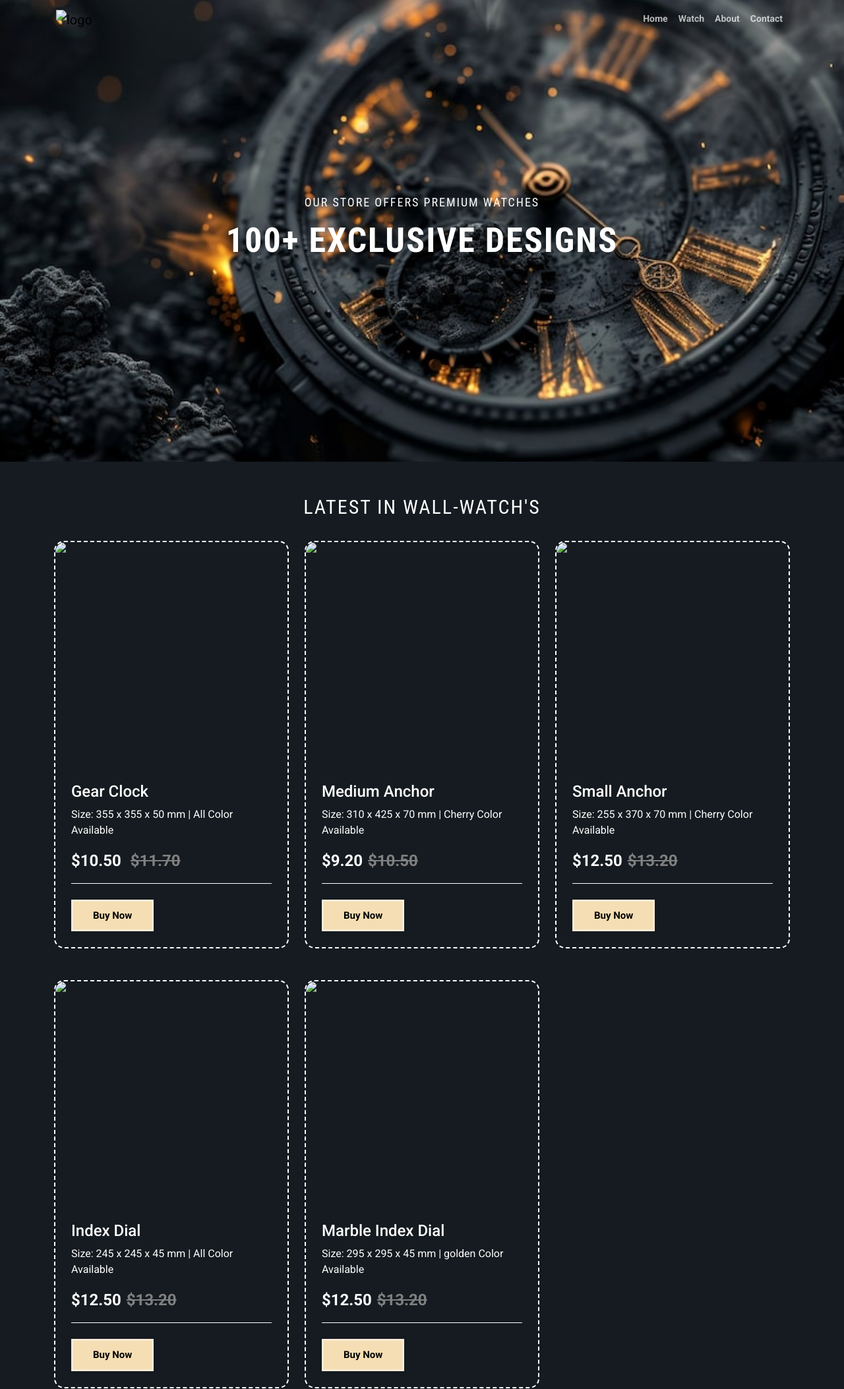
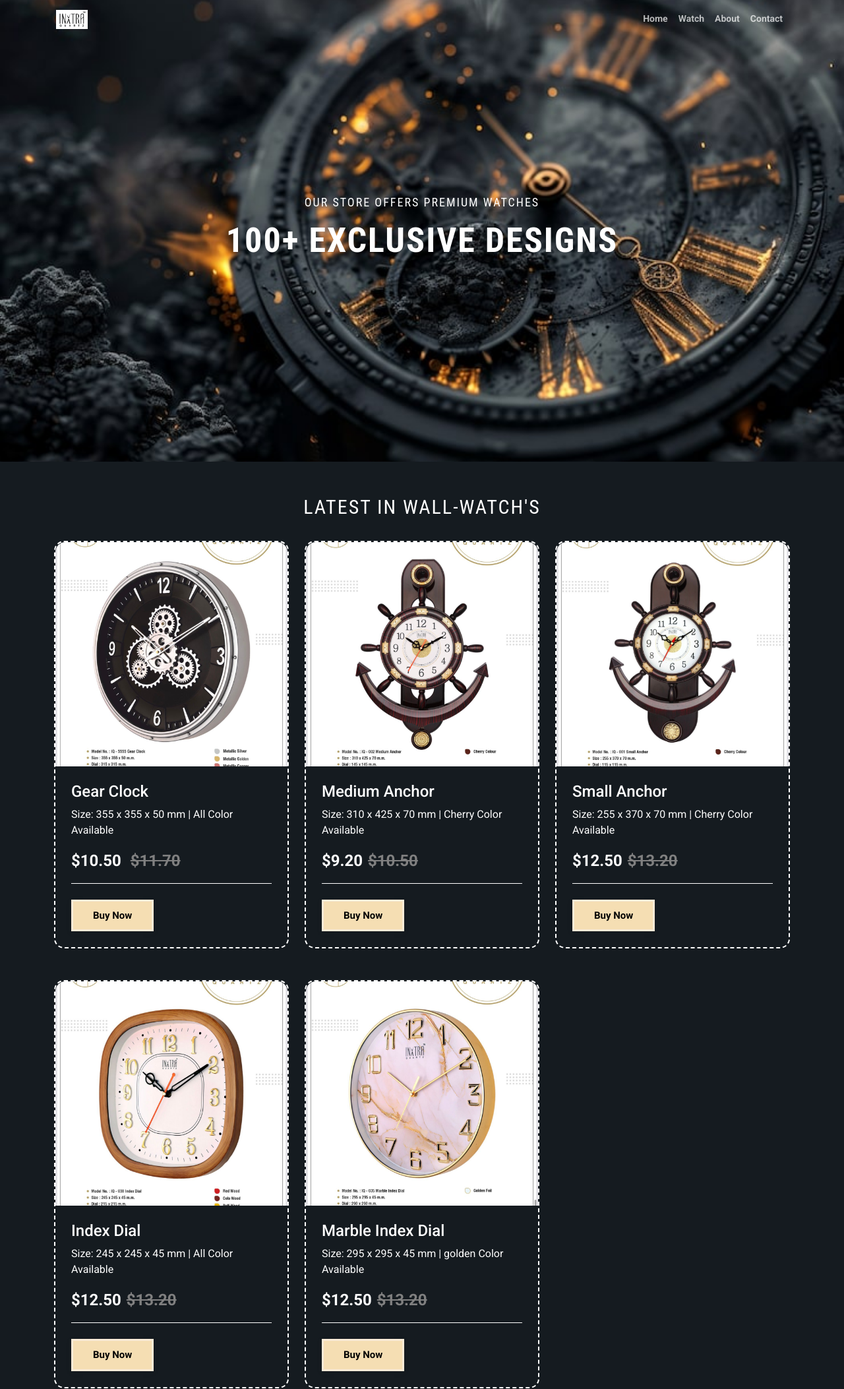
Before and after one commit to lodariyabanti/watchproject, a plain HTML site: page index.html in a window 1280 px wide. Shown: the top 2106 px of the page at 66% size. Drawn offline with nearby package versions, Linux system fonts and the light colour scheme; files that its build step writes are made by us from their sources; files whose address does not match are found by name.

Commit message:
index.html

```diff
--- a/index.html
+++ b/index.html
@@ -8,8 +8,8 @@
     <link href="https://cdn.jsdelivr.net/npm/bootstrap@5.3.8/dist/css/bootstrap.min.css" rel="stylesheet">
     <link rel="stylesheet" href="https://cdnjs.cloudflare.com/ajax/libs/font-awesome/5.15.3/css/all.min.css">
 
-    <link rel="stylesheet" href="css/style.css">
-    <link rel="stylesheet" href="css/responsive-style.css">
+    <link rel="stylesheet" href="style.css">
+    <link rel="stylesheet" href="responsive-style.css">
 </head>
 <body>
 <main>
@@ -18,7 +18,7 @@
         <nav class="navbar navbar-expand-lg navigation-wrap">
             <div class="container">
                 <a class="navbar-brand" href="#">
-                    <img src="images/name-logo.png" alt="logo">
+                    <img src="name-logo.png" alt="logo">
                 </a>
                 <button class="navbar-toggler" type="button" data-bs-toggle="collapse" data-bs-target="#navbarNav"
                         aria-controls="navbarNav" aria-expanded="false" aria-label="Toggle navigation">
@@ -57,7 +57,7 @@
             <div class="row">
                 <div class="col-lg-4 col-md-6  mb-5">
                     <div class="card">
-                        <img src="images/watch-1.jpeg" class="img-fluid">
+                        <img src="watch-1.jpeg" class="img-fluid">
                         <div class="p-4">
                             <h4>Gear Clock</h4>
                             <p>Size: 355 x 355 x 50 mm | All Color Available</p>
@@ -68,7 +68,7 @@
                 </div>
                 <div class="col-lg-4 col-md-6 mb-5">
                     <div class="card">
-                        <img src="images/watch-2.jpeg" class="img-fluid">
+                        <img src="watch-2.jpeg" class="img-fluid">
                         <div class="p-4">
                             <h4>Medium Anchor</h4>
                             <p>Size: 310 x 425 x 70 mm | Cherry Color Available</p>
@@ -79,7 +79,7 @@
                 </div>
                 <div class="col-lg-4 col-md-6 mb-5">
                     <div class="card">
-                        <img src="images/watch-3.jpeg" class="img-fluid">
+                        <img src="watch-3.jpeg" class="img-fluid">
                         <div class="p-4">
                             <h4>Small Anchor</h4>
                             <p>Size: 255 x 370 x 70 mm | Cherry Color Available</p>
@@ -90,7 +90,7 @@
                 </div>
                 <div class="col-lg-4 col-md-6 mb-lg-0 mb-5">
                     <div class="card">
-                        <img src="images/watch-4.jpeg" class="img-fluid">
+                        <img src="watch-4.jpeg" class="img-fluid">
                         <div class="p-4">
                             <h4>Index Dial</h4>
                             <p>Size: 245 x 245 x 45 mm | All Color Available</p>
@@ -101,7 +101,7 @@
                 </div>
                 <div class="col-lg-4 col-md-6 mb-lg-0 mb-5">
                     <div class="card">
-                        <img src="images/watch-5.jpeg" class="img-fluid">
+                        <img src="watch-5.jpeg" class="img-fluid">
                         <div class="p-4">
                             <h4>Marble Index Dial</h4>
                             <p>Size: 295 x 295 x 45 mm | golden Color Available</p>
@@ -120,7 +120,7 @@
             <div class="container">
                 <div class="row align-items-center">
                     <div class="col-lg-6 col-md-12 mb-lg-0 mb-5">
-                        <img src="images/logo.png" class="img-fluid">
+                        <img src="logo.png" class="img-fluid">
                     </div>
                     <div class="col-lg-6 col-md-12 ps-lg-5">
                         <h2 class="abc">We make all part of watch in hand made.</h2>
@@ -172,6 +172,6 @@
 </main>
 
 <script src="https://cdn.jsdelivr.net/npm/bootstrap@5.3.8/dist/js/bootstrap.bundle.min.js"></script>
-<script src="js/main.js"></script>
+<script src="main.js"></script>
 </body>
 </html>
```
